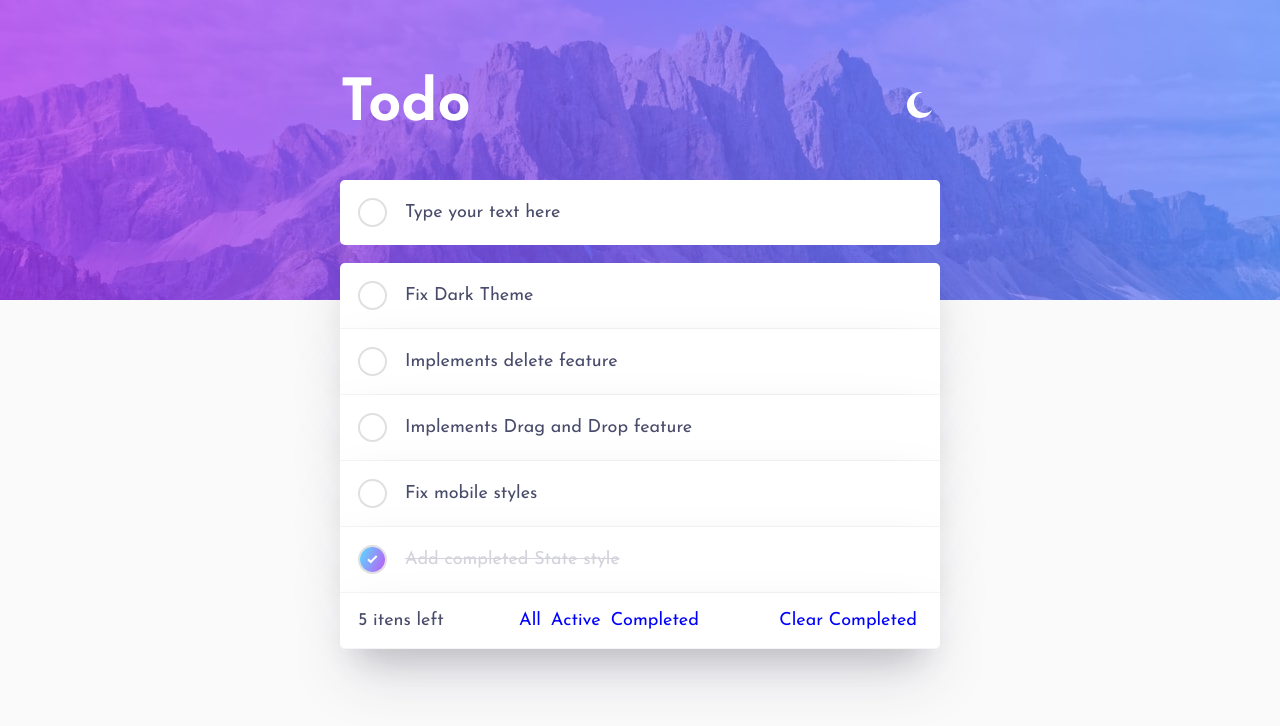
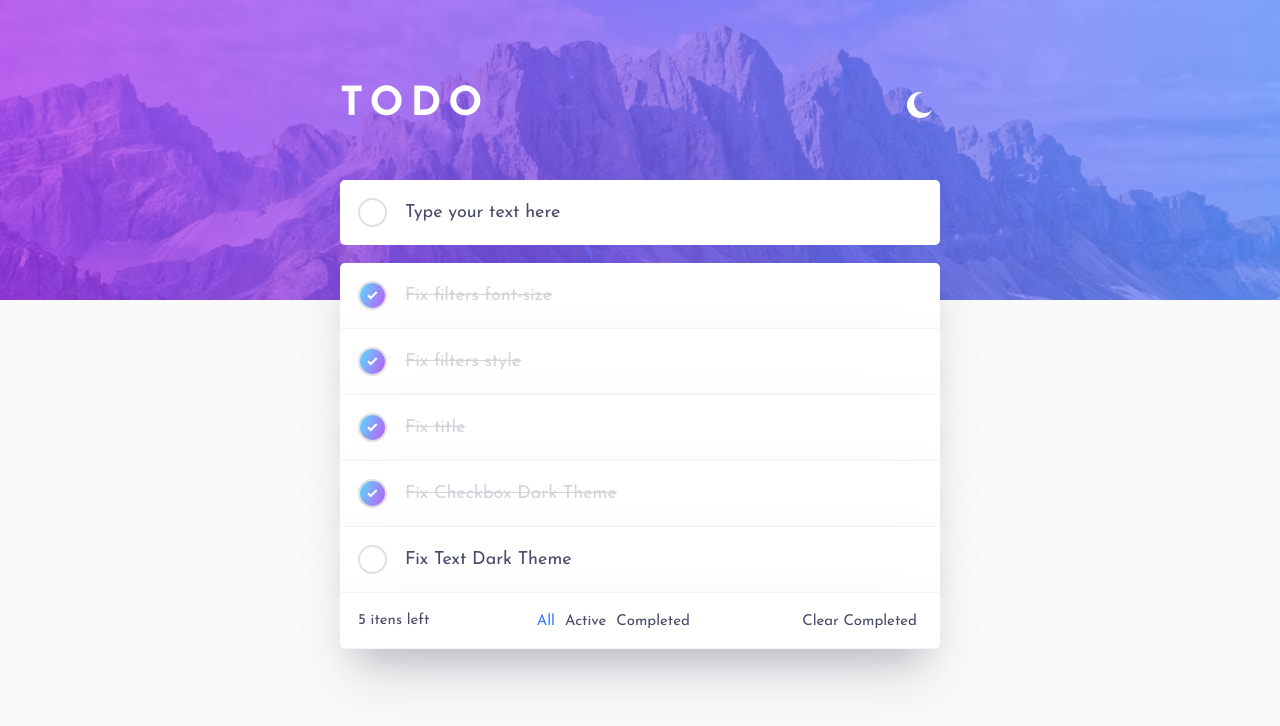
Before and after one commit to jonasalberton/todo-list, a React (Vite) app: page / in a window 1280 px wide. Shown: the top 726 px of the page. Built offline with nearby package versions, Linux system fonts and the light colour scheme.

Commit message:
Fix: styles

```diff
--- a/src/components/CheckBox.tsx
+++ b/src/components/CheckBox.tsx
@@ -9,7 +9,7 @@ const Container = styled('div', {
   cursor: 'pointer',
   marginRight: '$md',
   flexShrink: '0',
-  border: '2px solid #e0e0e0',
+  border: '2px solid $checkboxBorder',
   borderRadius: '$circle',
   '&:hover': {
     border: '2px solid hsl(280, 87%, 65%)'
--- a/src/components/TodoList.tsx
+++ b/src/components/TodoList.tsx
@@ -45,13 +45,24 @@ const Button = styled('button', {
   border: 'none',
   background: 'none',
   padding: '0 5px',
+  color: '$text',
   cursor: 'pointer',
-  color: 'blue',
   '&:hover': {
-    opacity: '.5'
+    opacity: '.6'
+  },
+  variants: {
+    selected: {
+      true: {
+        color: '$primary'
+      }
+    }
   }
+});
 
-});
+const Typograph = styled('span', {
+  fontSize: '$sm',
+
+})
 
 type State = {
   viewList: Task[],
@@ -126,13 +137,23 @@ function TodoList() {
       {
         state.viewList.length > 0 &&
         <Container border="roundBottom" justify="between">
-          <div>{state.viewList.length} itens left</div>
+          <Typograph>{state.viewList.length} itens left</Typograph>
           <div>
-            <Button onClick={showAllItens}>All</Button>
-            <Button onClick={showActiveItens}>Active</Button>
-            <Button onClick={showCompletedItens}>Completed</Button>
+            <Button onClick={showAllItens} selected={state.filter === 'All'}>
+              <Typograph >All</Typograph>
+            </Button>
+
+            <Button onClick={showActiveItens} selected={state.filter === 'Active'}>
+              <Typograph >Active</Typograph>
+            </Button>
+
+            <Button onClick={showCompletedItens} selected={state.filter === 'Completed'}>
+              <Typograph >Completed</Typograph>
+            </Button>
           </div>
-          <Button onClick={removeCompletedItens}>Clear Completed</Button>
+            <Button onClick={removeCompletedItens}>
+              <Typograph>Clear Completed</Typograph>
+            </Button>
         </Container>
       }
     </div>
--- a/src/mocks/list.ts
+++ b/src/mocks/list.ts
@@ -3,29 +3,29 @@ import { Task } from "../models/Task";
 const list: Task[] = [
   {
     id: '1',
-    isCompleted: false,
-    text: 'Fix Dark Theme'
+    isCompleted: true,
+    text: 'Fix filters font-size'
   },
   {
     id: '2',
-    isCompleted: false,
-    text: 'Implements delete feature'
+    isCompleted: true,
+    text: 'Fix filters style'
   },
   {
     id: '3',
-    isCompleted: false,
-    text: 'Implements Drag and Drop feature'
+    isCompleted: true,
+    text: 'Fix title'
   },
   {
     id: '4',
-    isCompleted: false,
-    text: 'Fix mobile styles'
+    isCompleted: true,
+    text: 'Fix Checkbox Dark Theme'
   },
   {
     id: '5',
-    isCompleted: true,
-    text: 'Add completed State style'
-  }
+    isCompleted: false,
+    text: 'Fix Text Dark Theme'
+  },
 ];
 
 export { list };
--- a/src/models/ThemeColors.ts
+++ b/src/models/ThemeColors.ts
@@ -3,7 +3,9 @@ type ThemeColors = {
   text: string,
   disableText: string,
   component: string,
-  border: string
+  border: string,
+  checkboxBorder: string,
+  primary: string
 }
 
 export default ThemeColors;
--- a/src/pages/Home.tsx
+++ b/src/pages/Home.tsx
@@ -16,9 +16,11 @@ const Container = styled('div', {
 })
 
 const Title = styled('div', {
-  fontSize: '58px',
-  color: 'white',
-  fontWeight: 'bold'
+  fontSize: '40px',
+  color: 'White',
+  fontWeight: 'bold',
+  textTransform: 'uppercase',
+  letterSpacing: '7px'
 })
 
 const TitleContainer = styled('div', {
--- a/src/stitches.config.ts
+++ b/src/stitches.config.ts
@@ -16,7 +16,7 @@ export const {
   theme: {
    colors: {} as ThemeColors,
    fontSizes: {
-     sm: '14px',
+     sm: '15px',
      md: '18px'
    },
    space: {
--- a/src/themes/Dark.ts
+++ b/src/themes/Dark.ts
@@ -3,10 +3,12 @@ import ThemeColors from '../models/ThemeColors';
 
 const colors: ThemeColors = {
   backgroundApp: 'hsl(240, 20%, 12%)',
-  text: 'hsl(235, 19%, 35%)',
-  disableText: 'hsl(233, 11%, 84%)',
+  text: 'hsl(234, 39%, 85%)',
+  disableText: 'hsl(234, 11%, 52%)',
   component: 'hsl(235, 24%, 19%)',
-  border: 'hsl(232, 18%, 25%);'
+  border: 'hsl(232, 18%, 25%)',
+  checkboxBorder: 'hsl(232, 18%, 25%)',
+  primary: 'hsl(220, 98%, 61%)'
 }
 
 const DarkTheme = createTheme({
--- a/src/themes/Light.ts
+++ b/src/themes/Light.ts
@@ -6,7 +6,9 @@ const colors: ThemeColors = {
   text: 'hsl(235, 19%, 35%)',
   disableText: 'hsl(233, 11%, 84%)',
   component: 'hsl(0, 0%, 100%)',
-  border: 'hsl(0, 0%, 96%)'
+  border: 'hsl(0, 0%, 96%)',
+  checkboxBorder: 'hsl(0, 0%, 88%)',
+  primary: 'hsl(220, 98%, 61%)'
 }
 
 const LightTheme = createTheme({
```
